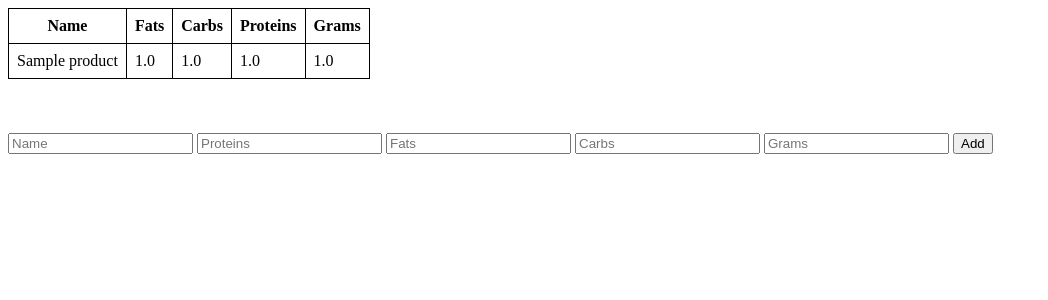
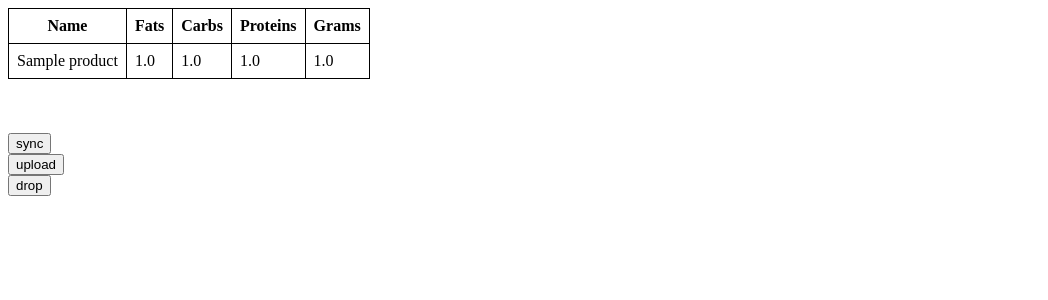
Before and after one commit to nicilytop-tms/py94, a Flask app: page /product in a window 1280 px wide. Shown: the top 300 px of the page, without its empty margins (0-1048 px from the left). Run offline with Flask 3, Linux system fonts and the light colour scheme; tables that the repository leaves empty hold one stand-in row (values such as "Sample post").

Commit message:
add homework

```diff
--- a/hw_21_flask_contract/app.py
+++ b/hw_21_flask_contract/app.py
@@ -15,13 +15,7 @@ def get_products():
         return render_template('products.html', products=products)
 
     elif request.method == 'POST':
-        product = Product(
-            name=request.form['name'],
-            carbs=float(request.form['carbs']),
-            proteins=float(request.form['proteins']),
-            fats=float(request.form['fats']),
-            grs=float(request.form['grs']),
-        )
+        product = Product(**request.form)
         with Session(engine) as sss:
             sss.add(product)
             sss.commit()
--- a/hw_21_flask_contract/templates/products.html
+++ b/hw_21_flask_contract/templates/products.html
@@ -24,12 +24,13 @@
 <br>
 <br>
 
-    <form action="" method="POST">
-        <input type="text" name="name" placeholder="Name">
-        <input type="text" name="proteins" placeholder="Proteins">
-        <input type="text" name="fats" placeholder="Fats">
-        <input type="text" name="carbs" placeholder="Carbs">
-        <input type="text" name="grs" placeholder="Grams">
-        <input type="submit" value="Add">
+<form action="/sync" method="POST">
+    <input type="submit" value="sync">
+</form>
+<form action="/upload" method="POST">
+    <input type="submit" value="upload">
+</form>
+<form action="/drop" method="POST">
+    <input type="submit" value="drop">
 </form>
 {% endblock %}
```
Lines whose indentation alone changed are shown as unchanged.
